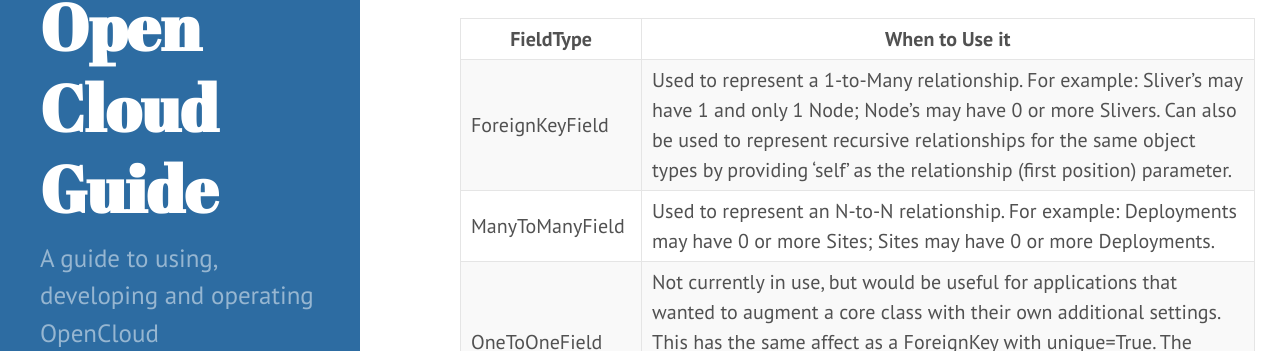
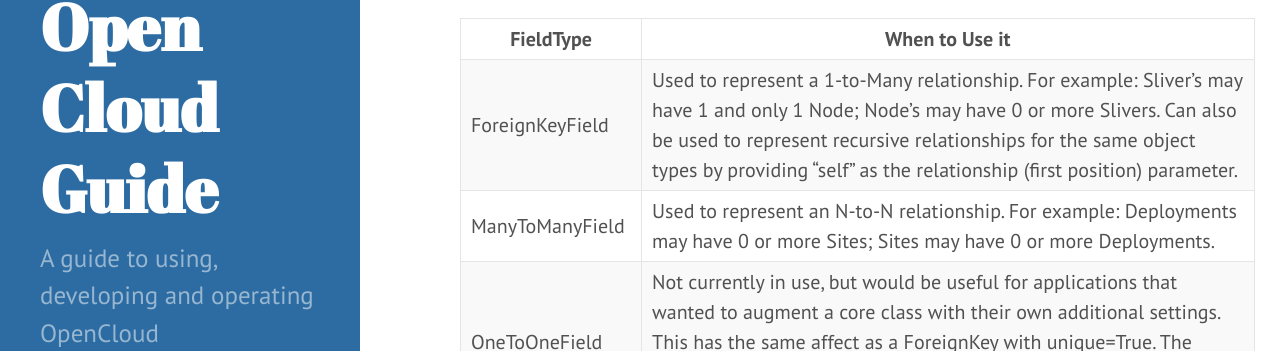
Before and after one commit to open-cloud/open-cloud.github.io.old, a Jekyll site: the page built from 2_developer.md, in a window 1280 px wide and 900 px high, scrolled down 13700 px. Shown: the part 193-544 px from the top of the window. Built offline with Jekyll 4.4.1, drawn with Linux system fonts in a browser that asks for light colours; Markdown is read by kramdown in place of the engine named in the settings.

Commit message:
tracking down unicode characters

```diff
--- a/2_developer.md
+++ b/2_developer.md
@@ -23,8 +23,8 @@
 targeted at different user communities and usage scenarios. These
 views are similar to scripts -- small programs that leverage the
 underlying set of commands to create a new function for a particular
-purpose, where in OpenCloud’s case, the "underlying set of commands"
-corresponds to operations on XOS’s data model. The data model includes
+purpose, where in OpenCloud's case, the "underlying set of commands"
+corresponds to operations on XOS's data model. The data model includes
 both core objects (e.g., Users, Slices, Slivers, Roles, Sites,
 Deployments, Services) and objects that represent various services
 (e.g., Syndicate Volumes, HPC OriginServers, RequestRouter
@@ -33,7 +33,7 @@
 
 We refer to these scripts as Views because they represent a particular
 perspective of OpenCloud, but they also happen to be implemented as a
-tailored view in Django, extending Django’s standard template view.
+tailored view in Django, extending Django's standard template view.
 When we need to disambiguate between the OpenCloud abstraction and the
 Django implementation, we refer to the former as a User View and the
 latter as a Django View.
@@ -71,8 +71,8 @@
 xoslib/dashboards/. In an OpenCloud installation, you'll find these
 views in /opt/planetstack/xoslib/dashboards/.
 
-There is no need to worry about building a full HTML page with <head>
-and <body> and all the usual boilerplate. XOS automatically handles
+There is no need to worry about building a full HTML page with \<head\>
+and \<body\> and all the usual boilerplate. XOS automatically handles
 those parts, as well as including the navigation panel, title bar, and
 so on. The view need only include HTML that contains what needs to be
 shown to the user. For example, file helloworld.html contains:
@@ -95,7 +95,7 @@
 
 It illustrates four things:
 
-* A comment, "<!-- … -->"
+* A comment, "<!-- ... -->"
 
 * Static text, such as "this is the hello world view"
 
@@ -505,10 +505,10 @@
 
 | FieldType          | When to Use it     |
 |--------------------|--------------------|
-| ForeignKeyField    | Used to represent a 1-to-Many relationship. For example: Sliver’s may have 1 and only 1 Node; Node’s may have 0 or more Slivers. Can also be used to represent recursive relationships for the same object types by providing ‘self’ as the relationship (first position) parameter.|
+| ForeignKeyField    | Used to represent a 1-to-Many relationship. For example: Sliver's may have 1 and only 1 Node; Node's may have 0 or more Slivers. Can also be used to represent recursive relationships for the same object types by providing "self" as the relationship (first position) parameter.|
 | ManyToManyField    | Used to represent an N-to-N relationship. For example: Deployments may have 0 or more Sites; Sites may have 0 or more Deployments.|
 | OneToOneField      | Not currently in use, but would be useful for applications that wanted to augment a core class with their own additional settings. This has the same affect as a ForeignKey with unique=True.  The difference is that the reverse side of the relationship will always be 1 object (not a list).|
-| GenericForeignKey | Not currently in use, but can be used to specify a non specific relation to "another object." Meaning object A relates to any other object.  This relationship requires a reverse attribute in the “other” object to see the relationship -- but would primarily be accessed through the GenericForeignKey owner Model. For example, https://docs.djangoproject.com/en/dev/ref/contrib/contenttypes/#id1. The nuances of these relationships is brought about by the additional optional attributes that can be ascribed to each Field.|
+| GenericForeignKey | Not currently in use, but can be used to specify a non specific relation to "another object." Meaning object A relates to any other object. This relationship requires a reverse attribute in the "other" object to see the relationship -- but would primarily be accessed through the GenericForeignKey owner Model. For example, https://docs.djangoproject.com/en/dev/ref/contrib/contenttypes/#id1. The nuances of these relationships is brought about by the additional optional attributes that can be ascribed to each Field.|
 
 Note that we should likely convert our Tags to use GenericForeignKey
 so that all objects can be extensible during development, but then
@@ -540,7 +540,7 @@
 | Model Setting      | When to use it     |
 |--------------------|--------------------|
 | abstract           | Used to specify that the defined model is not intended/able to be instantiated directly. For example, PlCoreBase, which is used to ensure that created, updated, and enacted fields will be provided for all OpenCloud participating objects.|
-| app_label          | Necessary if models are defined in modules other than models.py  In our core application we split out the model definitions into their own modules for clarity -- each of the models not derived from the PlCoreBase needs to explicitly state the “core” as the application this object is associated to. For example, PlCoreBase and User.|
+| app_label          | Necessary if models are defined in modules other than models.py  In our core application we split out the model definitions into their own modules for clarity -- each of the models not derived from the PlCoreBase needs to explicitly state the "core" as the application this object is associated to. For example, PlCoreBase and User.|
 | order_with_respect_to | |
 | ordering | Defines the default column to order lists of the object type by. For example, Users => email.|
 
```
